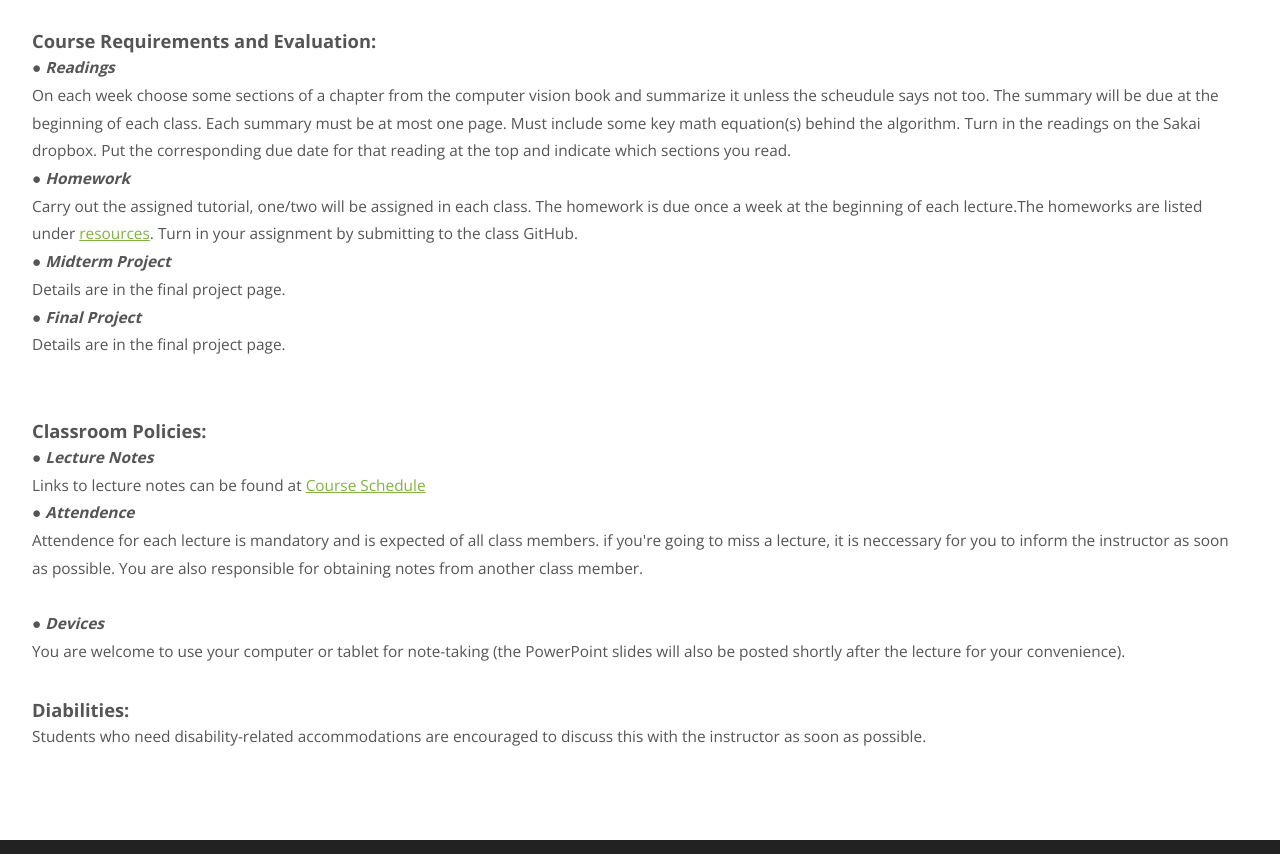
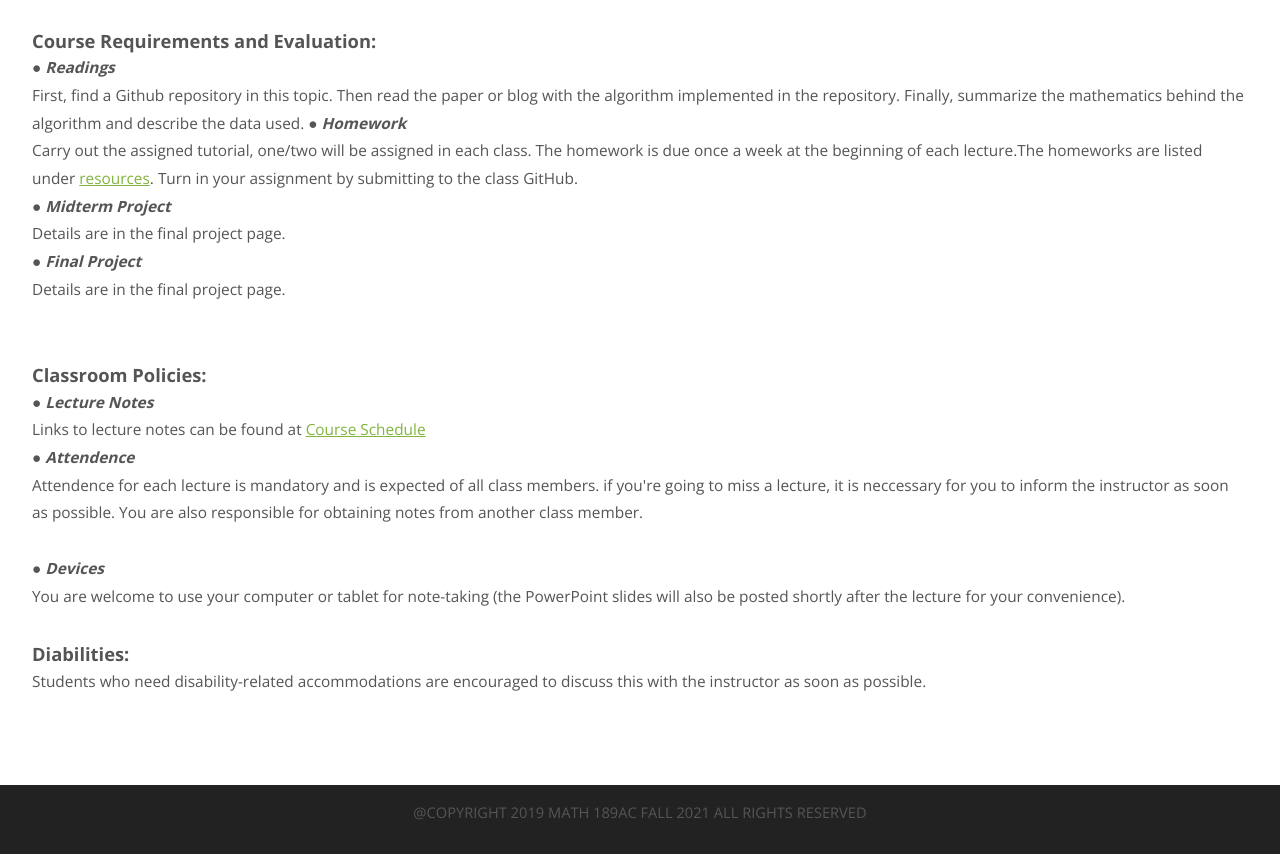
Before and after one commit to weiqinggu/Math-189AC-Course-Webpage, a plain HTML site: page syllabus.html in a window 1280 px wide. Shown: the part 1030-1884 px from the top of the page. Drawn offline with nearby package versions, Linux system fonts and the light colour scheme.

Commit message:
Update syllabus.html

```diff
--- a/syllabus.html
+++ b/syllabus.html
@@ -115,9 +115,8 @@
 
 
 							&#9679; <b><i>Readings</i></b> <br>
-                            On each week choose some sections of a chapter from the computer vision book and summarize it unless the scheudule says not too. The summary will be due at the beginning of each
-                            class. Each summary must be at most one page. Must
-                            include some key math equation(s) behind the algorithm. Turn in the readings on the Sakai dropbox. Put the corresponding due date for that reading at the top and indicate which sections you read. <br>
+                            First, find a Github repository in this topic. Then read the paper or blog with the algorithm implemented in the repository.
+			    Finally, summarize the mathematics behind the algorithm and describe the data used.
 							&#9679; <b><i>Homework</i></b> <br>
 							Carry out the assigned tutorial, one/two will be assigned in each class.
 							The homework is due once a week at the beginning of each lecture.The homeworks
```
